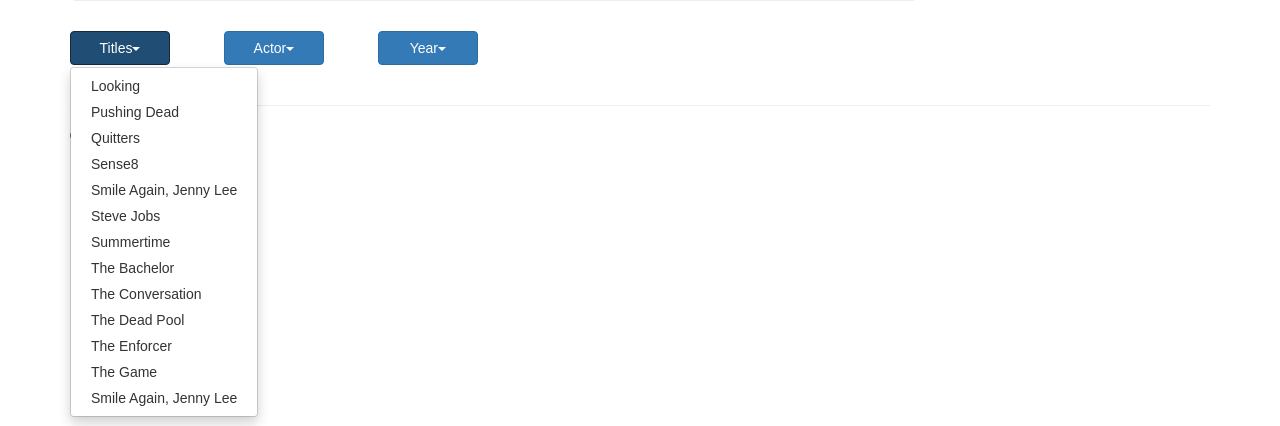
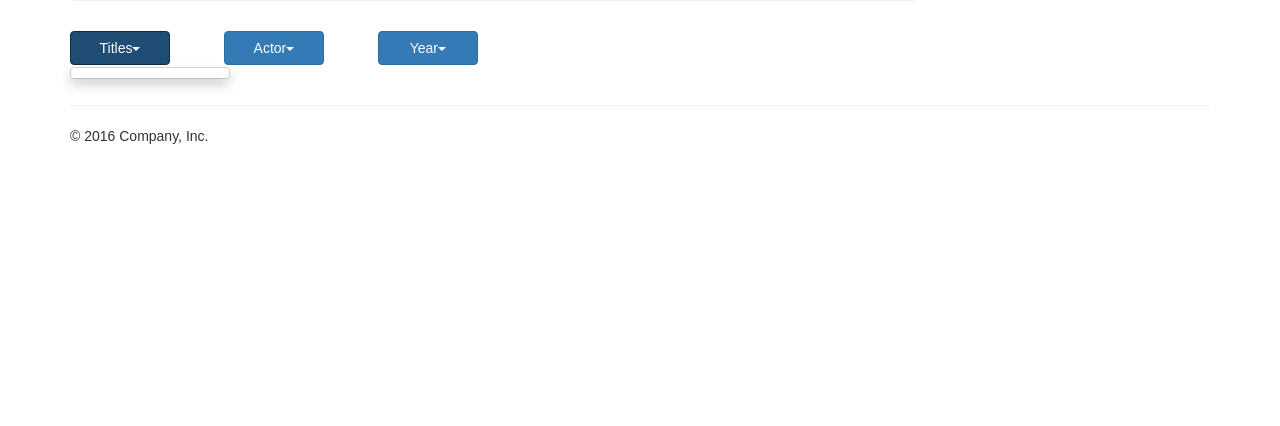
Before and after one commit to zkouba19/movie_v2, a Django app: template apps/movie_app/templates/movie_app/index.html in a window 1280 px wide, after a click on "Titles". Shown: the part 374-800 px from the top of the page. Run offline with Django 3.2, Linux system fonts and the light colour scheme; the template is opened without the code that fills it, so the values that code supplies are empty; some libraries are stand-ins or nearby versions.

Commit message:
key and title dropdown

```diff
--- a/apps/movie_app/static/movie_app/css/index.css
+++ b/apps/movie_app/static/movie_app/css/index.css
@@ -55,3 +55,9 @@ body {
 .dropdown button {
  width: 100px;
 }
+.dropdown-menu{
+   height: auto;
+   max-height: 200px;
+   overflow-x: hidden;
+
+}
--- a/apps/movie_app/templates/movie_app/index.html
+++ b/apps/movie_app/templates/movie_app/index.html
@@ -55,8 +55,11 @@
           <div class="dropdown">
             <button class="btn btn-primary dropdown-toggle" type="button" data-toggle="dropdown">Titles<span class="caret"></span></button>
             <ul class="dropdown-menu">
-              <li><a href="#">Looking</a></li>
-              <li><a href="#">Pushing Dead</a></li>
+            {% for title in titles%}
+                <li>{{title}}</li>
+            {%endfor%}
+
+      <!--         <li><a href="#">Pushing Dead</a></li>
               <li><a href="#">Quitters</a></li>
               <li><a href="#">Sense8</a></li>
               <li><a href="#">Smile Again, Jenny Lee</a></li>
@@ -67,7 +70,7 @@
               <li><a href="#">The Dead Pool</a></li>
               <li><a href="#">The Enforcer</a></li>
               <li><a href="#">The Game</a></li>
-              <li><a href="#">Smile Again, Jenny Lee</a></li>
+              <li><a href="#">Smile Again, Jenny Lee</a></li> -->
             </ul>
         </div>
           <div class="dropdown">
@@ -119,7 +122,7 @@
     </div><!--/.container-->
 
 
-    <script type="text/javascript" src="http://maps.google.com/maps/api/js?sensor=false">
+    <script type="text/javascript" src="https://maps.googleapis.com/maps/api/js?key=AIzaSyDCL28ADI1FanlFo7KwqBr5H9IjGa18e3Y&callback=initMap">
  </script>
  <script type="text/javascript">
 
```
Also changed, not shown: apps/movie_app/views.py (+12 -7 lines), 1 other file.
